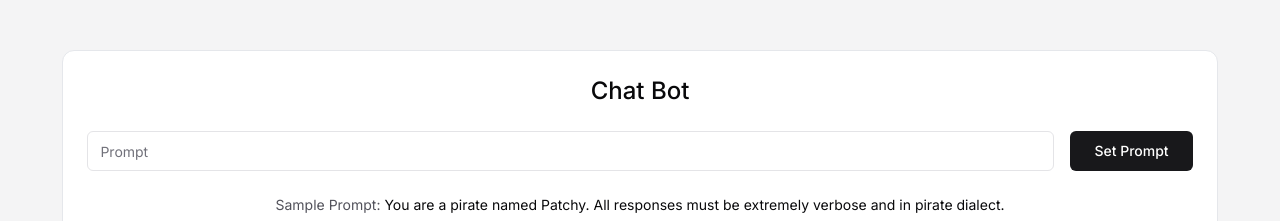
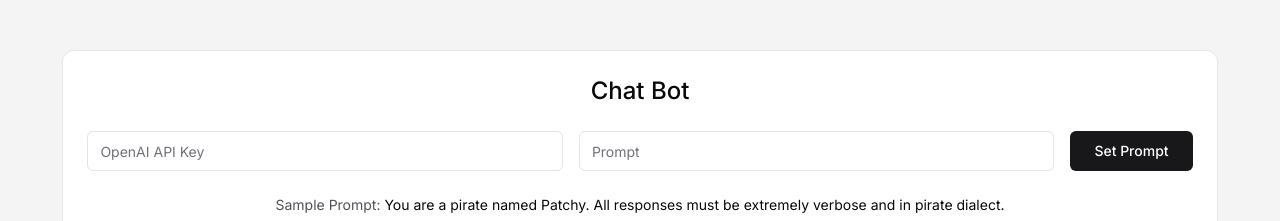
Before and after one commit to Wiazeph/Chat-Bot, a Next.js app: page / in a window 1280 px wide. Shown: the top 221 px of the page. Built offline with nearby package versions, Linux system fonts and the light colour scheme.

Commit message:
create key input

```diff
--- a/src/app/api/chat/route.ts
+++ b/src/app/api/chat/route.ts
@@ -10,15 +10,17 @@ export const runtime = 'edge'
 export async function POST(req: NextRequest) {
   try {
     const body = await req.json()
+    const apiKey = body.openAIApiKey //
+    const promptInput = body.prompt
     const messages = body.messages ?? []
-    const promptInput = body.prompt
 
     const promptText = messages.join('\n') + '\n' + promptInput
     const prompt = PromptTemplate.fromTemplate(promptText)
 
     const model = new ChatOpenAI({
       temperature: 0.9,
-      openAIApiKey: process.env.NEXT_PUBLIC_OPEN_AI_API_KEY!,
+      openAIApiKey: apiKey, //
+      // openAIApiKey: process.env.NEXT_PUBLIC_OPEN_AI_API_KEY!,
       maxTokens: 175,
     })
 
--- a/src/app/page.tsx
+++ b/src/app/page.tsx
@@ -3,6 +3,7 @@
 import { useState } from 'react'
 
 export default function Home() {
+  const [userOpenAIKey, setUserOpenAIKey] = useState<string>('') //
   const [promptMessage, setPromptMessage] = useState<any>(null)
   const [messages, setMessages] = useState<any>([
     {
@@ -15,6 +16,9 @@ export default function Home() {
   const sendSystemPrompt = async (e: React.FormEvent<HTMLFormElement>) => {
     e.preventDefault()
 
+    const userKey = e.currentTarget.openApiKey.value //
+    setUserOpenAIKey(userKey) //
+
     const userPromptMessage = e.currentTarget.prompt.value
     setPromptMessage(userPromptMessage)
 
@@ -26,6 +30,7 @@ export default function Home() {
       const response = await fetch('/api/chat', {
         method: 'POST',
         body: JSON.stringify({
+          openAIApiKey: userKey, //
           prompt: userPromptMessage,
           messages: [
             ...messages.map((msg: any) => msg.message),
@@ -65,6 +70,7 @@ export default function Home() {
       const response = await fetch('/api/chat', {
         method: 'POST',
         body: JSON.stringify({
+          openAIApiKey: userOpenAIKey, //
           messages: [...messages.map((msg: any) => msg.message), userMessage],
         }),
         headers: {
@@ -91,6 +97,16 @@ export default function Home() {
       <div className="text-center text-2xl font-medium">Chat Bot</div>
 
       <form onSubmit={sendSystemPrompt} className="flex gap-x-4">
+        {/*  */}
+        <input
+          type="text"
+          name="openApiKey"
+          placeholder="OpenAI API Key"
+          className="input"
+          disabled={promptMessage !== null ? true : false}
+        />
+        {/*  */}
+
         <input
           type="text"
           name="prompt"
```
